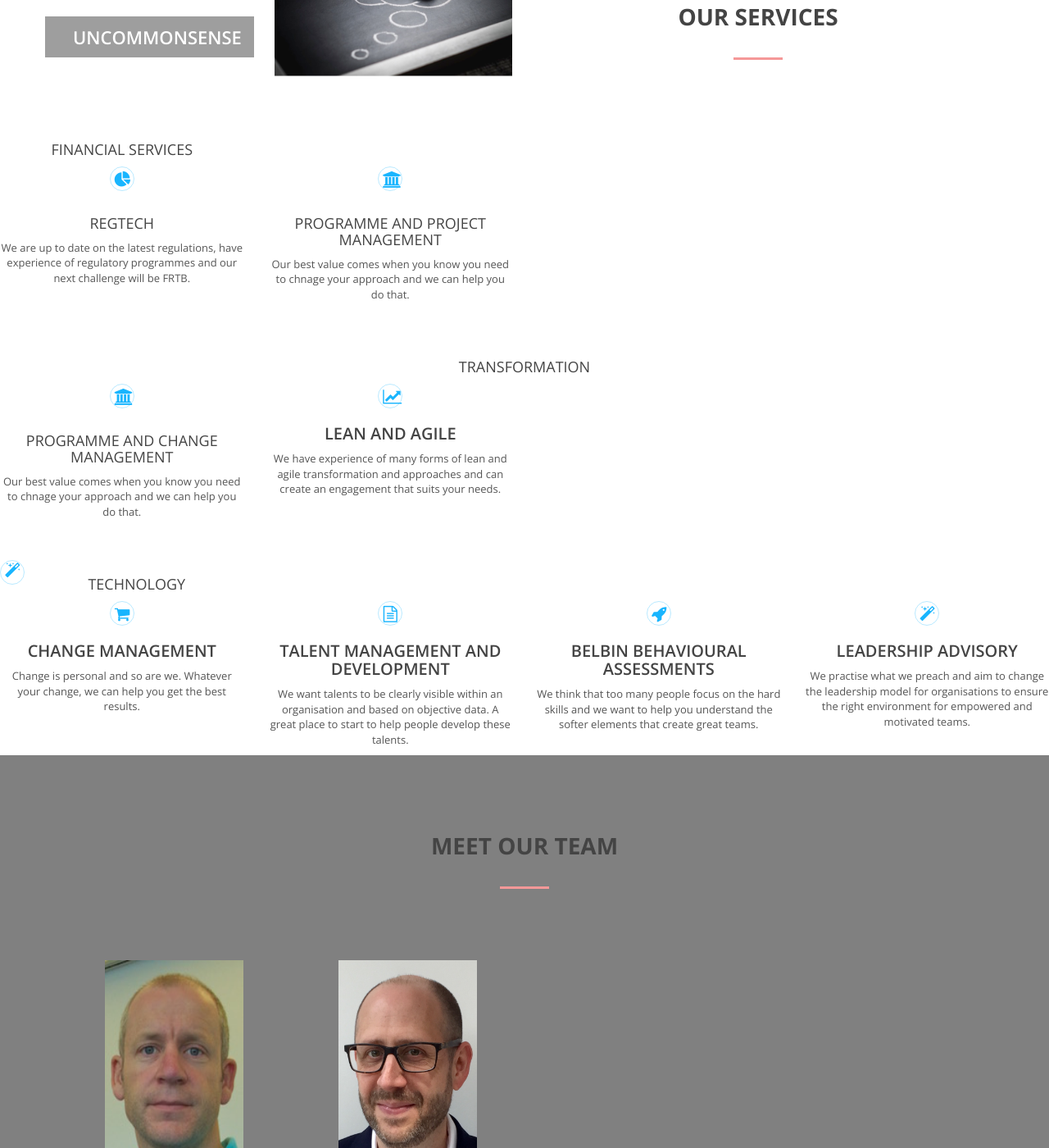
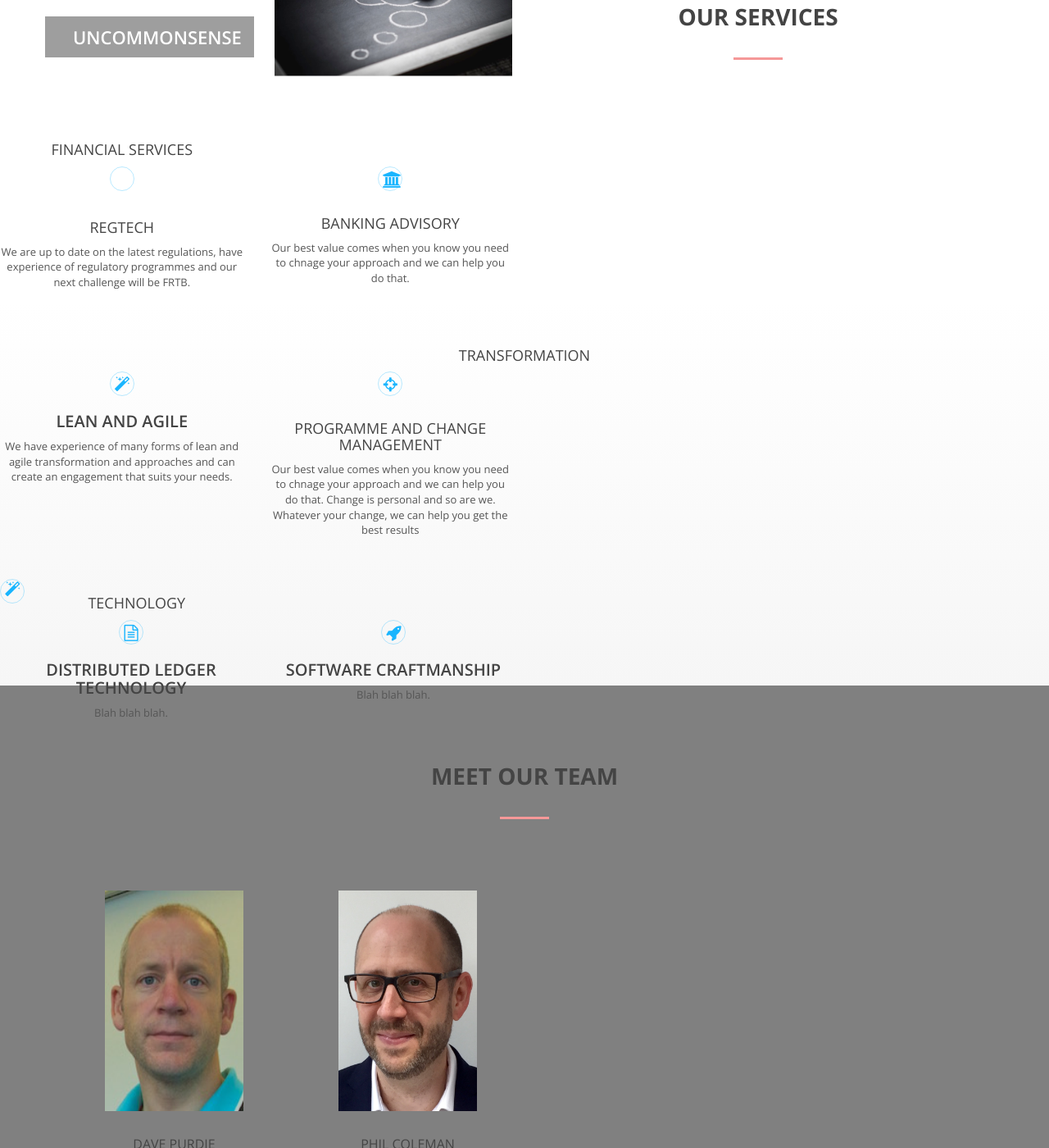
Before and after one commit to ImpactfulConsulting/ImpactfulConsulting.github.io, a Jekyll site: the page index.html, which Jekyll copies as it is, in a window 1280 px wide and 1400 px high, scrolled down 2066 px. Shown: the whole window at 82% size. Built offline with Jekyll 4.4.1, drawn with Linux system fonts in a browser that asks for light colours; nearby versions of some CDN libraries; grey boxes are pictures that could not be loaded.

Commit message:
Update index.html

```diff
--- a/index.html
+++ b/index.html
@@ -154,12 +154,12 @@
 	  	</div>
 	</div>
 	<div class="row wow fadeInDown" data-wow-delay="200ms">
-      		<div class="col-md-3 col-sm-6 service"> <i class="fa fa-pie-chart"></i>
+      		<div class="col-md-3 col-sm-6 service"> <i class="fa fa-clock"></i>
        		<h3>RegTech</h3>
        		<p>We are up to date on the latest regulations, have experience of regulatory programmes and our next challenge will be FRTB.</p>
 		</div>
       		<div class="col-md-3 col-sm-6 service"> <i class="fa fa-bank"></i>
-        	<h3>Programme and Project Management</h3>
+        	<h3>Banking advisory</h3>
         	<p>Our best value comes when you know you need to chnage your approach and we can help you do that.</p>
       		</div>
 	</div>
@@ -169,14 +169,14 @@
         	<h3><span class="color">Transformation</span> </h3>
 	</div>
 	<div class="row wow fadeInDown" data-wow-delay="400ms">
-      		<div class="col-md-3 col-sm-6 service"> <i class="fa fa-bank"></i>
-        	<h3>Programme and Change Management</h3>
-        	<p>Our best value comes when you know you need to chnage your approach and we can help you do that.</p>
-      		</div>
-		<div class="col-md-3 col-sm-6 service"> <i class="fa fa-line-chart"></i>
+		<div class="col-md-3 col-sm-6 service"> <i class="fa fa-magic"></i>
 		<h4>Lean and Agile</h4>
 		<p>We have experience of many forms of lean and agile transformation and approaches and can create an engagement that suits your needs.</p>
 		</div>
+		<div class="col-md-3 col-sm-6 service"> <i class="fa fa-crosshairs"></i>
+        	<h3>Programme and Change Management</h3>
+        	<p>Our best value comes when you know you need to chnage your approach and we can help you do that. Change is personal and so are we. Whatever your change, we can help you get the best results</p>
+      		</div>
     	</div>
     	<div class="space"></div>
 	<div class="row wow fadeInDown" data-wow-delay="600ms">
@@ -184,22 +184,13 @@
        		<h3><span class="color">Technology</span> </h3>
 		</div>
 	</div>
-    	<div class="row wow fadeInDown" data-wow-delay="600ms">
-      		<div class="col-md-3 col-sm-6 service"> <i class="fa fa-shopping-cart"></i>
-        	<h4>Change Management</h4>
-        	<p>Change is personal and so are we. Whatever your change, we can help you get the best results.</p>
-      	</div>
       	<div class="col-md-3 col-sm-6 service"> <i class="fa fa-file-text-o"></i>
-        	<h4>Talent Management and Development</h4>
-        	<p>We want talents to be clearly visible within an organisation and based on objective data. A great place to start to help people develop these talents.</p>
+        	<h4>Distributed Ledger Technology</h4>
+        	<p>Blah blah blah.</p>
       	</div>
       	<div class="col-md-3 col-sm-6 service"> <i class="fa fa-rocket"></i>
-        	<h4>Belbin Behavioural Assessments</h4>
-        	<p>We think that too many people focus on the hard skills and we want to help you understand the softer elements that create great teams.</p>
-      	</div>
-      	<div class="col-md-3 col-sm-6 service"> <i class="fa fa-magic"></i>
-        	<h4>Leadership Advisory</h4>
-        	<p>We practise what we preach and aim to change the leadership model for organisations to ensure the right environment for empowered and motivated teams.</p>
+        	<h4>Software Craftmanship</h4>
+        	<p>Blah blah blah.</p>
       	</div>
 </div>
 <!-- Team Section -->
```
